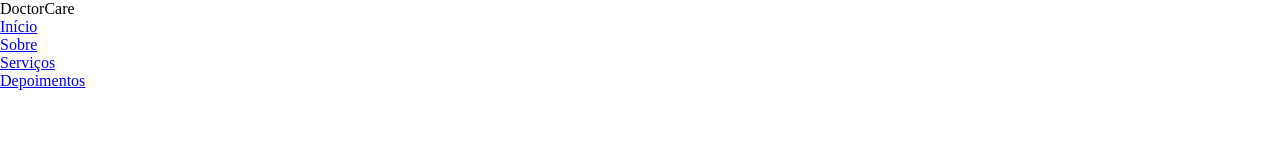
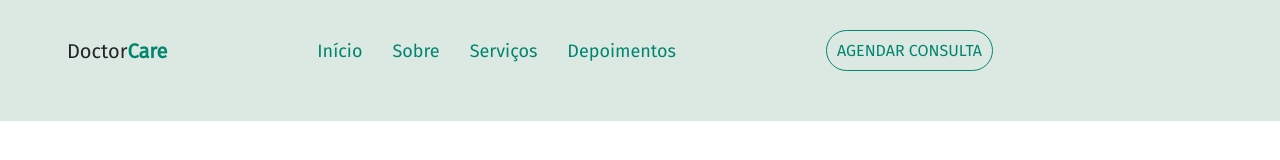
Before and after one commit to SavioSoares7/DoctorCare, a plain HTML site: page index.html in a window 1280 px wide. Drawn offline with Linux system fonts and the light colour scheme.

Commit message:
Criação do Header

```diff
--- a/index.html
+++ b/index.html
@@ -9,19 +9,24 @@
 </head>
 <body>
   <header>
-    <div class="container" id="header" >
-      <p>
-        Doctor<span>Care</span>
-      </p>
+      <div class="container" id="menu" >
+        <a href="#" id="link-color" >
+          Doctor<span>Care</span>
+        </a>
 
-      <ul>
-        <li><a href="#">Início</a></li>
-        <li><a href="#">Sobre</a></li>
-        <li><a href="#">Serviços</a></li>
-        <li><a href="#">Depoimentos</a></li>
-      </ul>
+        <nav>
+          <ul>
+            <li><a class="link-after" href="#">Início</a></li>
+            <li><a class="link-after" href="#">Sobre</a></li>
+            <li><a class="link-after" href="#">Serviços</a></li>
+            <li><a class="link-after" href="#">Depoimentos</a></li>
+            </ul>
+        </nav>
 
-    </div>
+        <a href="#" id="link-border" >
+          AGENDAR CONSULTA
+        </a>
+      </div>
   </header>
 </body>
 </html>
--- a/style.css
+++ b/style.css
@@ -1,5 +1,78 @@
+@import url('https://fonts.googleapis.com/css2?family=Fira+Sans&display=swap');
+
 * {
-    padding: 0;
-    margin: 0;
-    box-sizing: border-box;
+  padding: 0;
+  margin: 0;
+  box-sizing: border-box;
+  font-family: 'Fira Sans', sans-serif;
 }
+
+:root {
+  --colorGreen: #00856f;
+  --colorBlack: #212529;
+  --colorGray: #495057;
+  --colorGreen2: #DCE9E2;
+
+  --fontDmsans: "DM Sans", sans-serif;
+}
+
+.container {
+  width: 1060px;
+}
+
+header {
+  background: var(--colorGreen2);
+}
+
+#menu {
+  display: flex;
+  align-items: center;
+  justify-content: center;
+  padding-top: 30px;
+  padding-bottom: 50px;
+}
+
+#menu span {
+  font-weight: bold;
+  color: var(--colorGreen);
+}
+
+#menu #link-color {
+  color: var(--colorBlack);
+  font-size: 20px;
+}
+
+#menu nav ul {
+  display: flex;
+  list-style: none;
+  gap: 30px;
+  margin-left: 150px;
+  margin-right: 150px;
+}
+
+#menu li:hover {
+  border-bottom: 2px solid #00856f ;
+  transform: scale(1.1);
+  transition: 0.1s;
+}
+
+#menu a {
+  color: var(--colorGreen);
+  text-decoration: none;
+  font-size: 18px;
+}
+
+
+#menu #link-border {
+  border: 1px solid #00856f;
+  border-radius: 40px;
+  padding: 10px;
+  font-size: 16px;
+}
+
+#menu #link-border:hover {
+  transform: scale(1.1);
+  transition: 0.1s;
+  color: white;
+  background-color: var(--colorGreen);
+}
```
Also changed, not shown: imagens/boy.svg (added), 2 other files.
